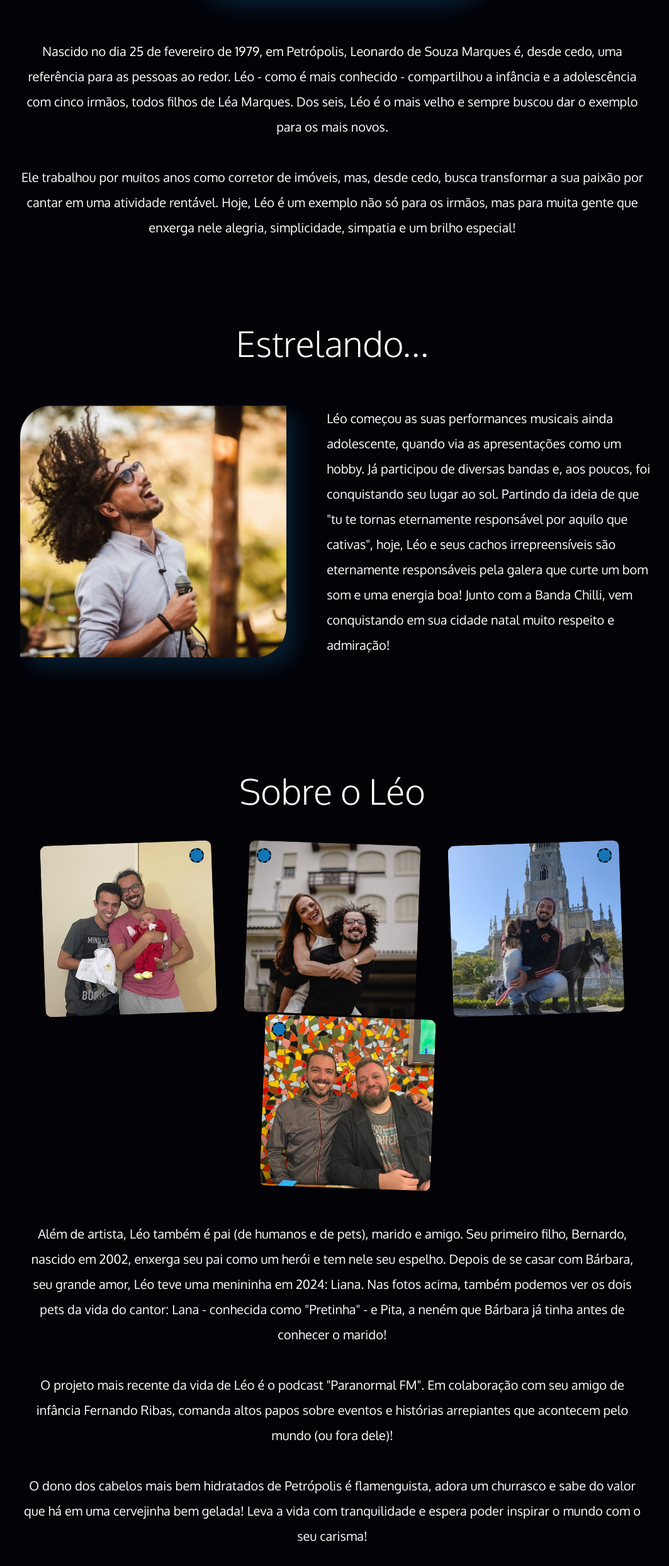
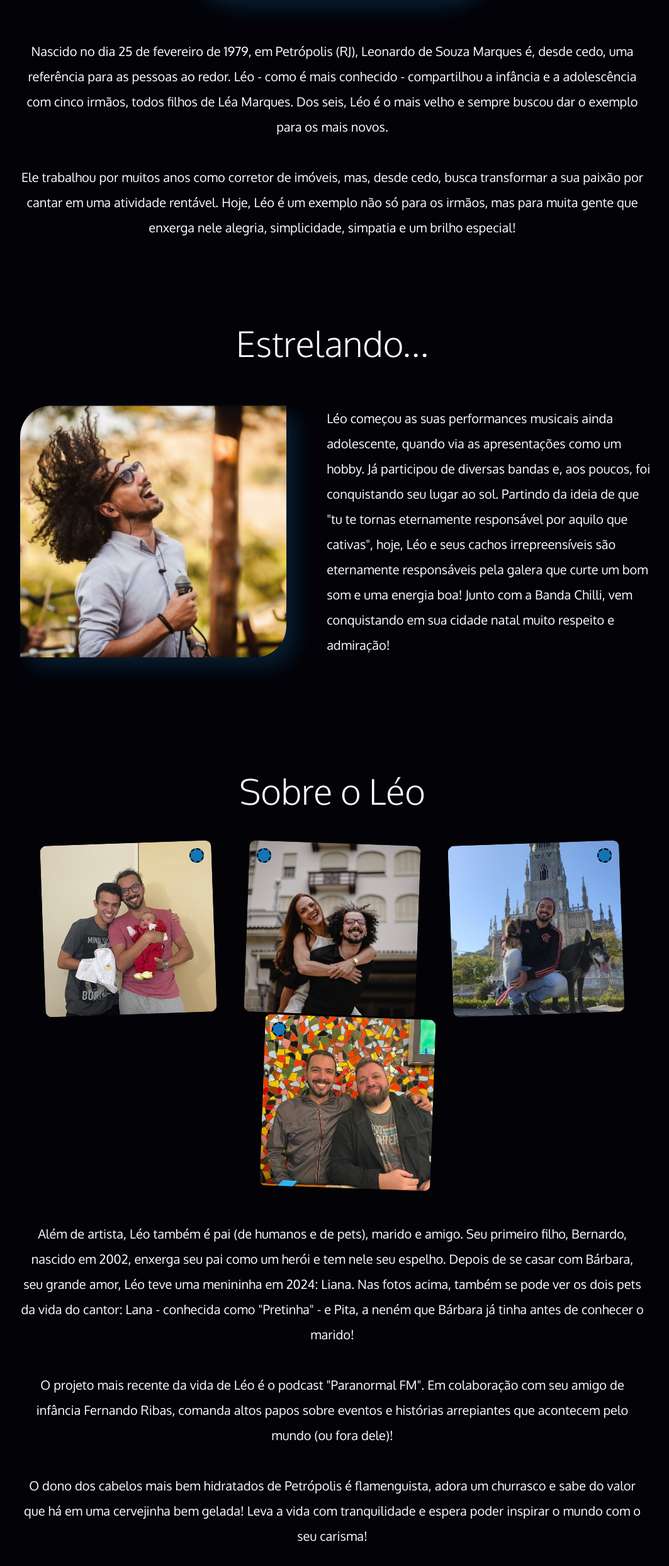
Before and after one commit to BernardoCerqueira/leo-website, a plain HTML site: page index.html in a window 1280 px wide. Shown: the part 1410-3897 px from the top of the page at 63% size, without its empty margins (112-1175 px from the left). Drawn offline with Linux system fonts and the light colour scheme.

Commit message:
Added more info

```diff
--- a/index.html
+++ b/index.html
@@ -25,7 +25,7 @@
         <section id = "biografia" class = "section">
             <h2 class="section__title">Biografia</h2>
             <img class="section__img" src="foto/leo_capa.jpeg" alt="Foto de Leonardo Marques cantando.">
-            <p class="section__text">Nascido no dia 25 de fevereiro de 1979, em Petrópolis, Leonardo de Souza Marques é, desde cedo, uma referência para as pessoas ao redor. Léo - como é mais conhecido - compartilhou a infância e a adolescência com cinco irmãos, todos filhos de Léa Marques. Dos seis, Léo é o mais velho e sempre buscou dar o exemplo para os mais novos.<br><br>Ele trabalhou por muitos anos como corretor de imóveis, mas, desde cedo, busca transformar a sua paixão por cantar em uma atividade rentável. Hoje, Léo é um exemplo não só para os irmãos, mas para muita gente que enxerga nele alegria, simplicidade, simpatia e um brilho especial!</p>
+            <p class="section__text">Nascido no dia 25 de fevereiro de 1979, em Petrópolis (RJ), Leonardo de Souza Marques é, desde cedo, uma referência para as pessoas ao redor. Léo - como é mais conhecido - compartilhou a infância e a adolescência com cinco irmãos, todos filhos de Léa Marques. Dos seis, Léo é o mais velho e sempre buscou dar o exemplo para os mais novos.<br><br>Ele trabalhou por muitos anos como corretor de imóveis, mas, desde cedo, busca transformar a sua paixão por cantar em uma atividade rentável. Hoje, Léo é um exemplo não só para os irmãos, mas para muita gente que enxerga nele alegria, simplicidade, simpatia e um brilho especial!</p>
         </section>
 
         <section id = "profissao" class = "section">
@@ -50,7 +50,7 @@
                     <img class="gallery__img" src="foto/leo_ribas.jpeg" alt="Foto 4 - Leo Marques e Ribas.">
                 </span>
             </div>
-            <p class="section__text">Além de artista, Léo também é pai (de humanos e de pets), marido e amigo. Seu primeiro filho, Bernardo, nascido em 2002, enxerga seu pai como um herói e tem nele seu espelho. Depois de se casar com Bárbara, seu grande amor, Léo teve uma menininha em 2024: Liana. Nas fotos acima, também podemos ver os dois pets da vida do cantor: Lana - conhecida como "Pretinha" - e Pita, a neném que Bárbara já tinha antes de conhecer o marido!<br><br>O projeto mais recente da vida de Léo é o podcast "Paranormal FM". Em colaboração com seu amigo de infância Fernando Ribas, comanda altos papos sobre eventos e histórias arrepiantes que acontecem pelo mundo (ou fora dele)!<br><br>O dono dos cabelos mais bem hidratados de Petrópolis é flamenguista, adora um churrasco e sabe do valor que há em uma cervejinha bem gelada! Leva a vida com tranquilidade e espera poder inspirar o mundo com o seu carisma!</p>
+            <p class="section__text">Além de artista, Léo também é pai (de humanos e de pets), marido e amigo. Seu primeiro filho, Bernardo, nascido em 2002, enxerga seu pai como um herói e tem nele seu espelho. Depois de se casar com Bárbara, seu grande amor, Léo teve uma menininha em 2024: Liana. Nas fotos acima, também se pode ver os dois pets da vida do cantor: Lana - conhecida como "Pretinha" - e Pita, a neném que Bárbara já tinha antes de conhecer o marido!<br><br>O projeto mais recente da vida de Léo é o podcast "Paranormal FM". Em colaboração com seu amigo de infância Fernando Ribas, comanda altos papos sobre eventos e histórias arrepiantes que acontecem pelo mundo (ou fora dele)!<br><br>O dono dos cabelos mais bem hidratados de Petrópolis é flamenguista, adora um churrasco e sabe do valor que há em uma cervejinha bem gelada! Leva a vida com tranquilidade e espera poder inspirar o mundo com o seu carisma!</p>
         </section>
 
         <section id = "contato" class = "section">
```
